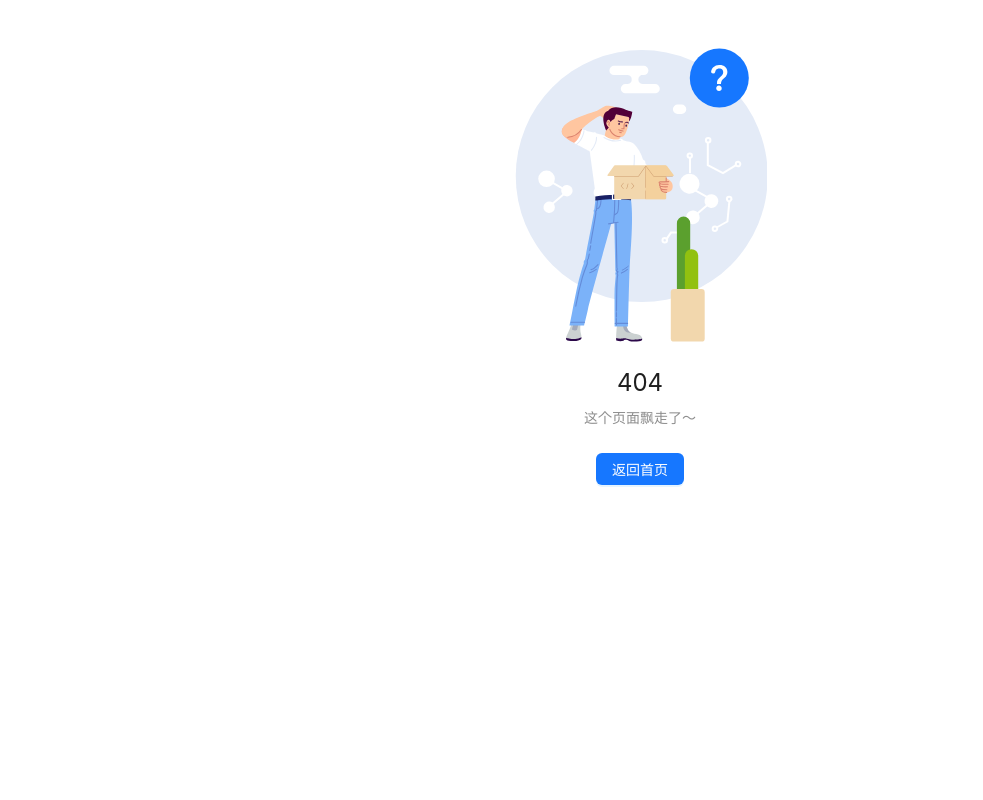
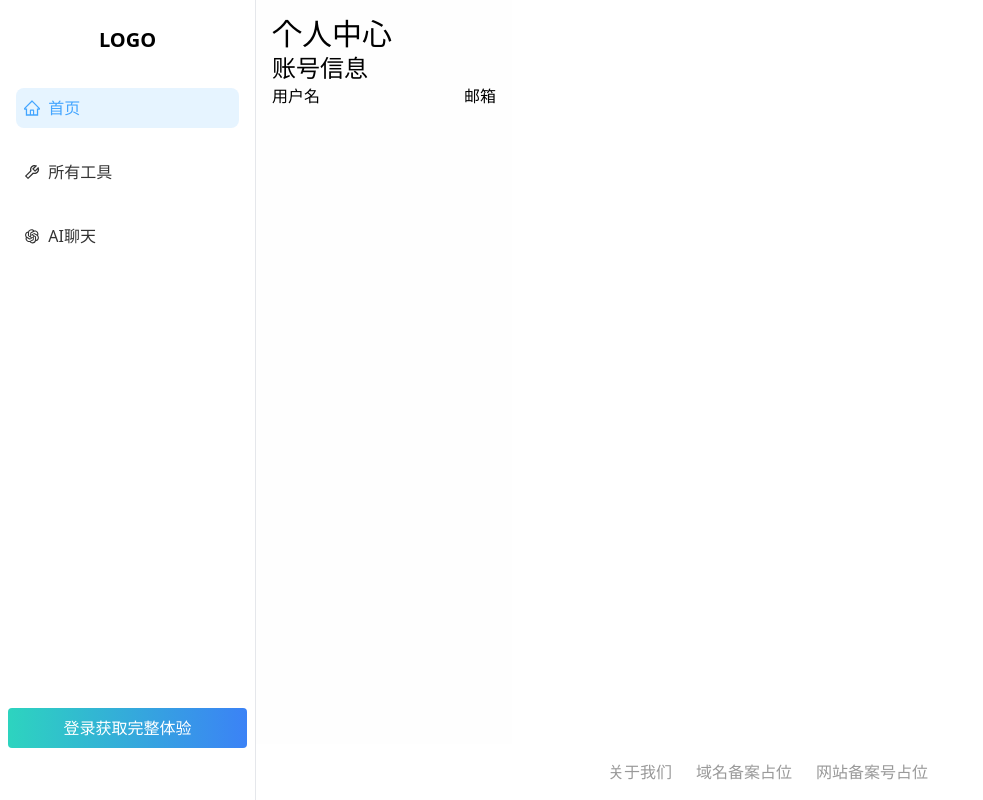
Before and after one commit to 0x3147/tools-shop, a React (Vite) app: page /home/mine in a window 1280 px wide. Before the commit this address had no page. Shown: the whole page, without its empty margins (0-983 px from the left). Built offline with nearby package versions, Linux system fonts and the light colour scheme; no server answers.

Commit message:
feat: 个人信息页面初步

```diff
--- a/src/pages/Home/index.tsx
+++ b/src/pages/Home/index.tsx
@@ -18,7 +18,7 @@ const Home: FC = () => {
   }
 
   return (
-    <main className="h-full w-full bg-[#fefefe] p-4">
+    <main className="h-full w-full bg-[#fefefe] p-4 sm:w-3/4 md:w-1/2 lg:w-1/3 xl:w-1/4">
       <Outlet />
       <Modal
         open={isLoginModalVisible}
--- /dev/null
+++ b/src/pages/Mine/index.tsx
@@ -0,0 +1,23 @@
+import { memo } from 'react'
+
+import type { FC } from 'react'
+
+const Mine: FC = () => {
+  return (
+    <section className="flex w-full flex-col">
+      <div className="text-3xl text-black">个人中心</div>
+      <div className="flex flex-col gap-4">
+        <div className="flex flex-col">
+          <div className="text-2xl text-black">账号信息</div>
+          <div className="flex flex-col justify-between md:flex-row">
+            <div>用户名</div>
+            <div>邮箱</div>
+          </div>
+        </div>
+      </div>
+      <div className="flex flex-col justify-between md:flex-row"></div>
+    </section>
+  )
+}
+
+export default memo(Mine)
--- a/src/router/index.tsx
+++ b/src/router/index.tsx
@@ -8,6 +8,7 @@ const Home = lazy(() => import('@/pages/Home'))
 const Dashboard = lazy(() => import('@/pages/Dashboard'))
 const AllTools = lazy(() => import('@/pages/AllTools'))
 const Chat = lazy(() => import('@/pages/Chat'))
+const Mine = lazy(() => import('@/pages/Mine'))
 const NotFound = lazy(() => import('@/pages/NotFound'))
 
 const router: Router = createBrowserRouter([
@@ -34,6 +35,10 @@ const router: Router = createBrowserRouter([
           {
             path: '/home/chat',
             element: <Chat />
+          },
+          {
+            path: '/home/mine',
+            element: <Mine />
           }
         ]
       }
```
